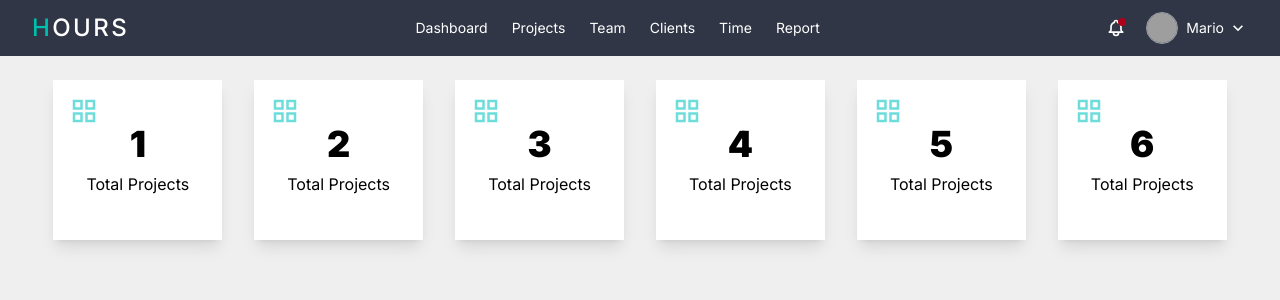
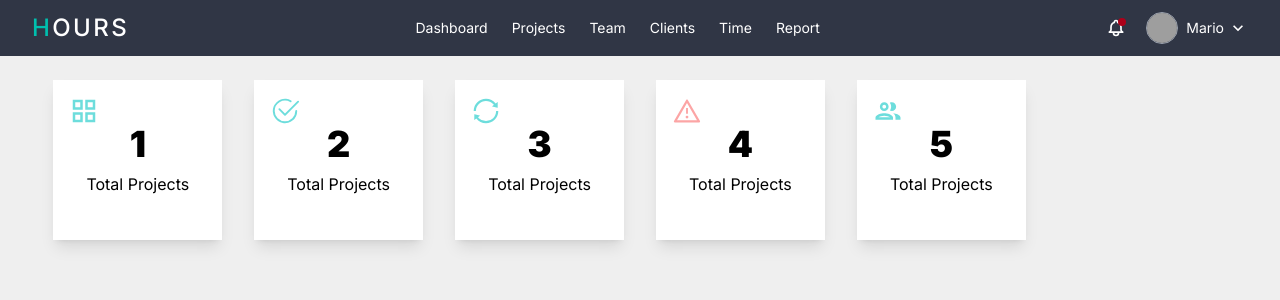
Before and after one commit to Avin008/roc8-user-dashboard-assignment, a React (Vite) app: page / in a window 1280 px wide. Shown: the top 300 px of the page. Built offline with nearby package versions, Linux system fonts and the light colour scheme; grey boxes are pictures that could not be loaded.

Commit message:
added: status icons

```diff
--- a/src/components/Layout.tsx
+++ b/src/components/Layout.tsx
@@ -6,7 +6,7 @@ const Layout = () => {
     <div className="bg-[#EFEFEF] h-screen absolute w-full">
       <Navbar />
       <div className="h-40 grid grid-cols-6 gap-8 mt-20 mx-auto w-11/12">
-        {[1, 2, 3, 4, 5, 6].map((x) => (
+        {[1, 2, 3, 4, 5].map((x) => (
           <StatusCard x={x} />
         ))}
       </div>
--- a/src/components/StatusCard.tsx
+++ b/src/components/StatusCard.tsx
@@ -1,4 +1,12 @@
-import { MdGridView } from "react-icons/md";
+import {
+  MdGridView,
+  MdOutlinePeople,
+} from "react-icons/md";
+import { BsCheck2Circle } from "react-icons/bs";
+import {
+  AiOutlineSync,
+  AiOutlineWarning,
+} from "react-icons/ai";
 
 const StatusCard = ({ x }: { x: number }) => {
   return (
@@ -8,7 +16,36 @@ const StatusCard = ({ x }: { x: number }) => {
         <p>Total Projects</p>
       </div>
       <span className="absolute left-4 top-4">
-        <MdGridView className="text-[#6DDDDC]" size={30} />
+        {x === 1 && (
+          <MdGridView
+            className="text-[#6DDDDC]"
+            size={30}
+          />
+        )}
+        {x === 2 && (
+          <BsCheck2Circle
+            className="text-[#6DDDDC]"
+            size={30}
+          />
+        )}
+        {x === 3 && (
+          <AiOutlineSync
+            className="text-[#6DDDDC]"
+            size={30}
+          />
+        )}
+        {x === 4 && (
+          <AiOutlineWarning
+            className="text-red-300"
+            size={30}
+          />
+        )}
+        {x === 5 && (
+          <MdOutlinePeople
+            className="text-[#6DDDDC]"
+            size={30}
+          />
+        )}
       </span>
     </div>
   );
```
